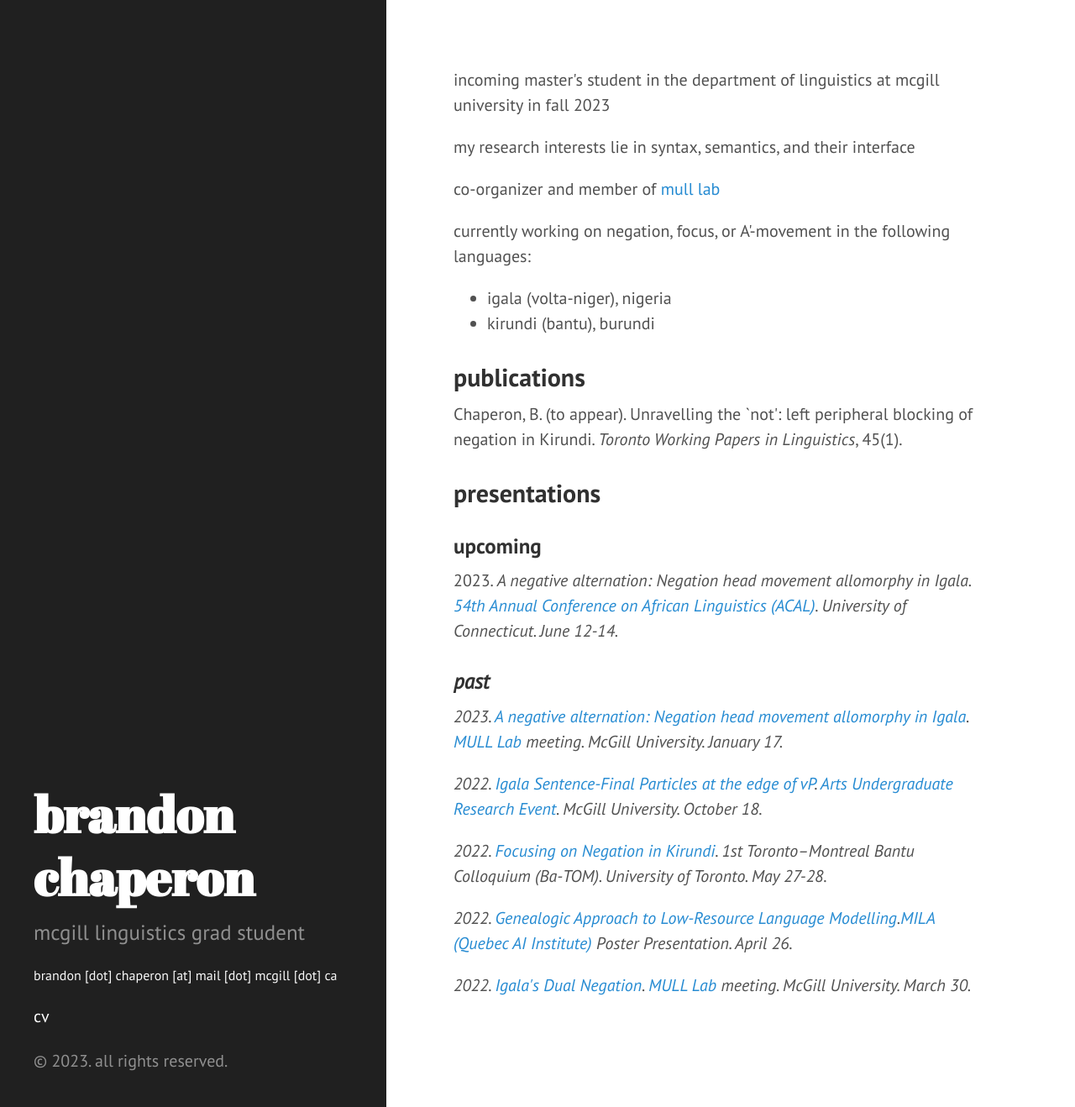
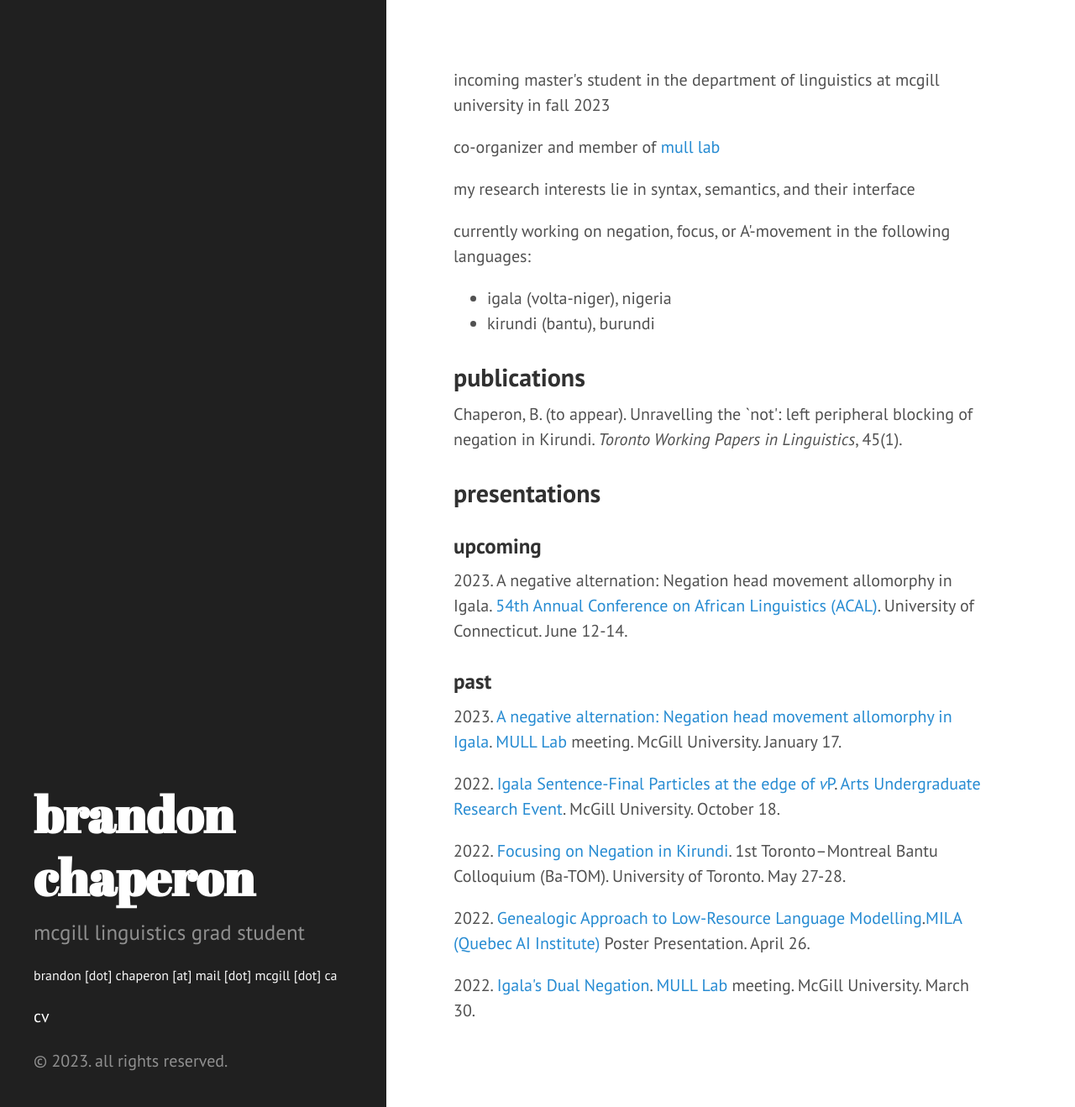
Before and after one commit to bchaper0n/bchaper0n.github.io, a Jekyll site: the page built from index.html, in a window 1280 px wide and 1318 px high. Shown: the whole window at 84% size. Built offline with Jekyll 4.4.1, drawn with Linux system fonts in a browser that asks for light colours.

Commit message:
fixed text

```diff
--- a/index.html
+++ b/index.html
@@ -4,8 +4,8 @@
 ---
 
 <p>incoming master's student in the department of linguistics at mcgill university in fall 2023</a></p>
+<p>co-organizer and member of <a href="https://mull-lab.org/">mull lab</a></p>
 <p>my research interests lie in syntax, semantics, and their interface</p>
-<p>co-organizer and member of <a href="https://mull-lab.org/">mull lab</a></p>
 <p>currently working on negation, focus, or A'-movement in the following languages:</p>
 <ul>
     <li>igala (volta-niger), nigeria</li>
@@ -21,7 +21,7 @@
 
 <h3>upcoming</h3>
 
-<p>2023. <i>A negative alternation: Negation head movement allomorphy in Igala. <a href="https://uconnuecs.cventevents.com/event/aef2d257-6a6a-41b5-b83d-2c6efc60aac5/summary">54th Annual Conference on African Linguistics (ACAL)</a>. University of Connecticut. June 12-14.</p>
+<p>2023. A negative alternation: Negation head movement allomorphy in Igala. <a href="https://uconnuecs.cventevents.com/event/aef2d257-6a6a-41b5-b83d-2c6efc60aac5/summary">54th Annual Conference on African Linguistics (ACAL)</a>. University of Connecticut. June 12-14.</p>
 
 <h3>past</h3>
 
```
